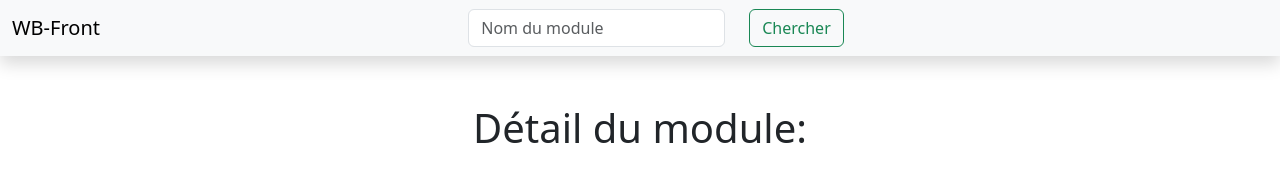
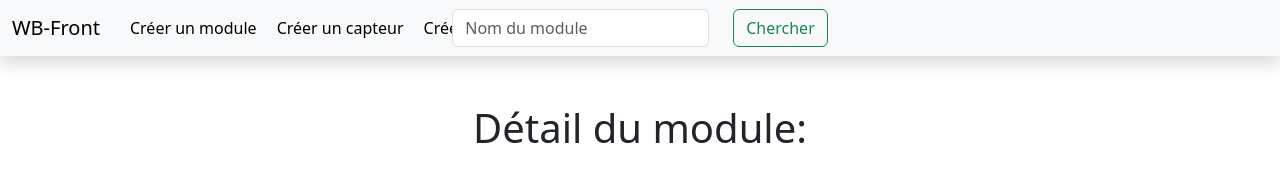
Before and after one commit to BryanFRD/wb-front, a website with bundled scripts: page module/index.html in a window 1280 px wide. Built offline with nearby package versions, Linux system fonts and the light colour scheme; no server answers.

Commit message:
Add entity creation button

```diff
--- a/module/index.html
+++ b/module/index.html
@@ -6,12 +6,18 @@
   <meta name="viewport" content="width=device-width, initial-scale=1.0">
   <title>WB-Front</title>
   <link href="https://cdn.jsdelivr.net/npm/bootstrap@5.3.0-alpha3/dist/css/bootstrap.min.css" rel="stylesheet" integrity="sha384-KK94CHFLLe+nY2dmCWGMq91rCGa5gtU4mk92HdvYe+M/SXH301p5ILy+dN9+nJOZ" crossorigin="anonymous">
+  <link rel="stylesheet" href="../css/common.css">
 </head>
 <body>
   <header>
     <nav class="navbar navbar-expand-lg bg-body-tertiary shadow">
       <div class="container-fluid">
-        <a class="navbar-brand col-lg-3" href="/">WB-Front</a>
+        <div class="d-flex gap-2 col-lg-3 align-items-center">
+          <a class="navbar-brand" href="/">WB-Front</a>
+          <button id="createModuleButton" class="bg-transparent text-nowrap border-0 navbar-button align-self-lg-stretch rounded">Créer un module</button>
+          <button id="createSensorButton" class="bg-transparent text-nowrap border-0 navbar-button align-self-lg-stretch rounded">Créer un capteur</button>
+          <button id="createMeasureButton" class="bg-transparent text-nowrap border-0 navbar-button align-self-lg-stretch rounded">Créer une mesure</button>
+        </div>
         <button class="navbar-toggler ms-auto" type="button" data-bs-toggle="collapse" data-bs-target="#navbarSupportedContent" aria-controls="navbarSupportedContent" aria-expanded="false" aria-label="Toggle navigation">
           <span class="navbar-toggler-icon"></span>
         </button>
```
Also changed, not shown: index.html (+7 -1 lines), sensor/index.html (+7 -1 lines).
